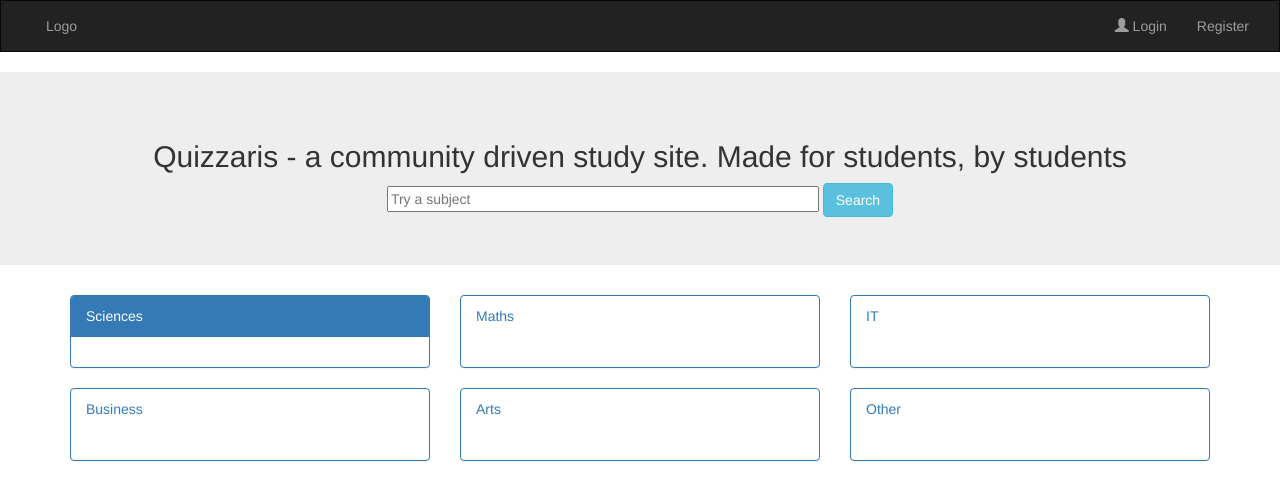
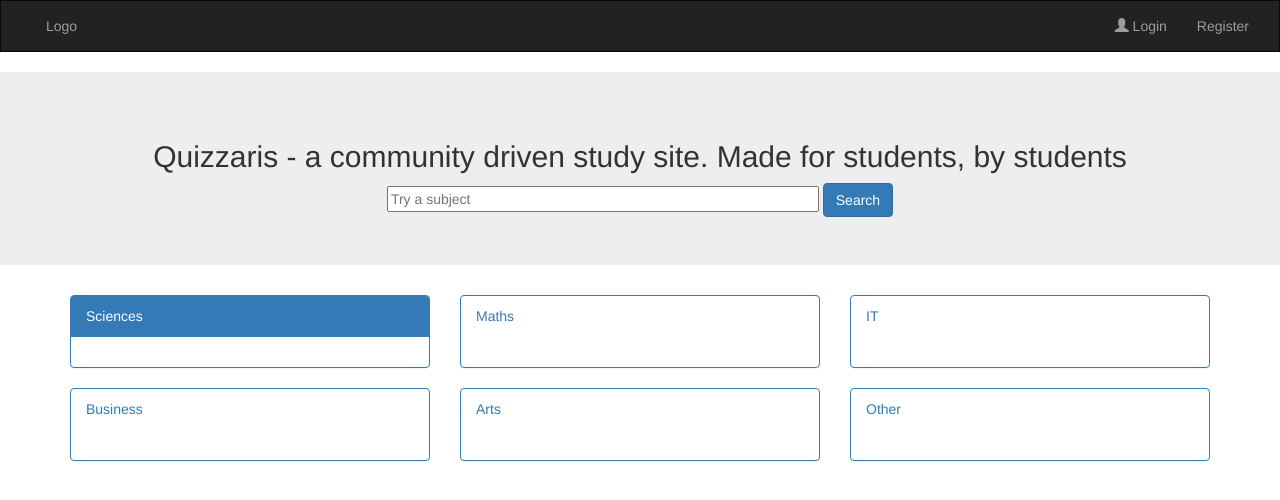
Before and after one commit to ema591/Unbreakable-Diamonds, a plain HTML site: page quizaris/templates/wireframe/index.html in a window 1280 px wide. Drawn offline with nearby package versions, Linux system fonts and the light colour scheme.

Commit message:
Update index.html

```diff
--- a/quizaris/templates/wireframe/index.html
+++ b/quizaris/templates/wireframe/index.html
@@ -33,7 +33,7 @@
         <div class="container text-center">
             <h2>Quizzaris - a community driven study site. Made for students, by students</h2>
             <input type="text" size="50" placeholder="Try a subject">
-            <button type="button" class="btn btn-info">Search</button>
+            <button type="button" class="btn btn-primary mb-2">Search</button>
         </div>
     </div>
 
```
